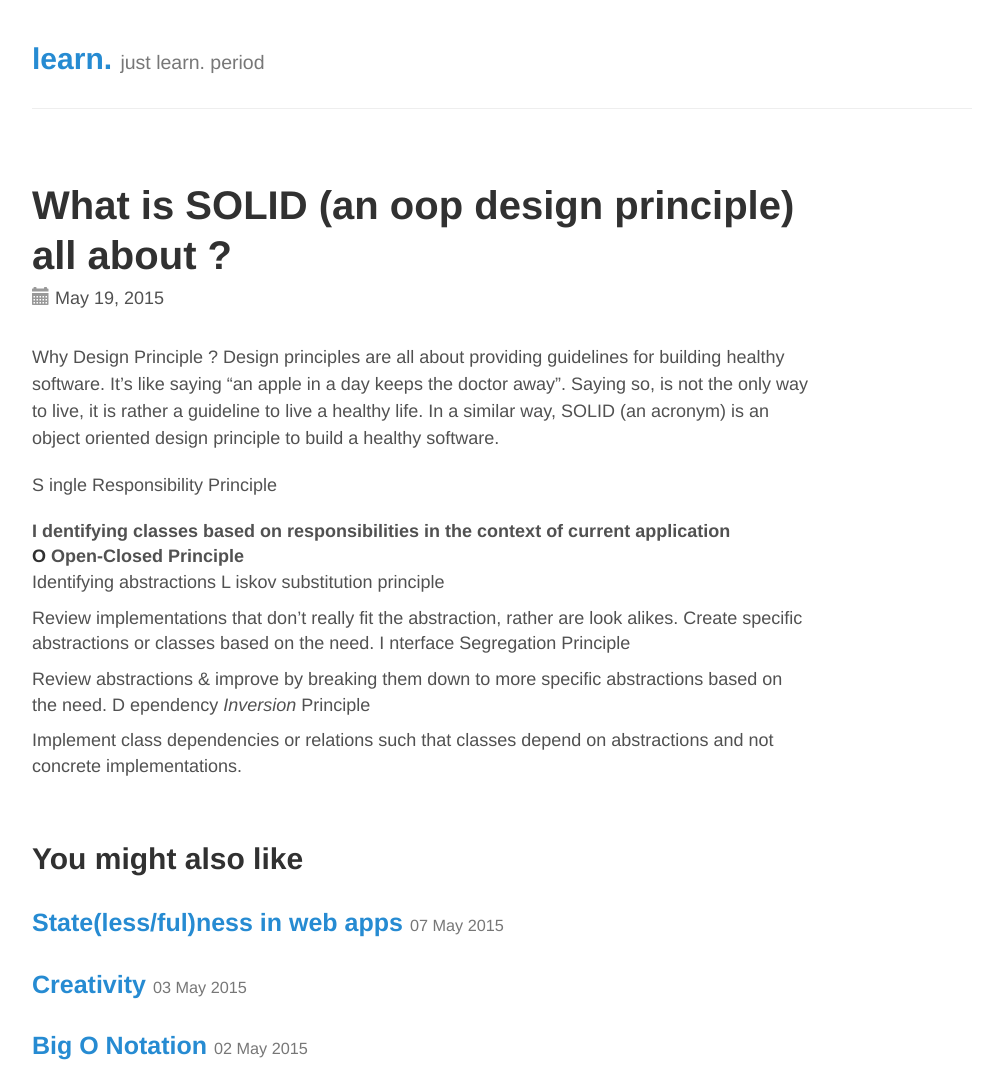
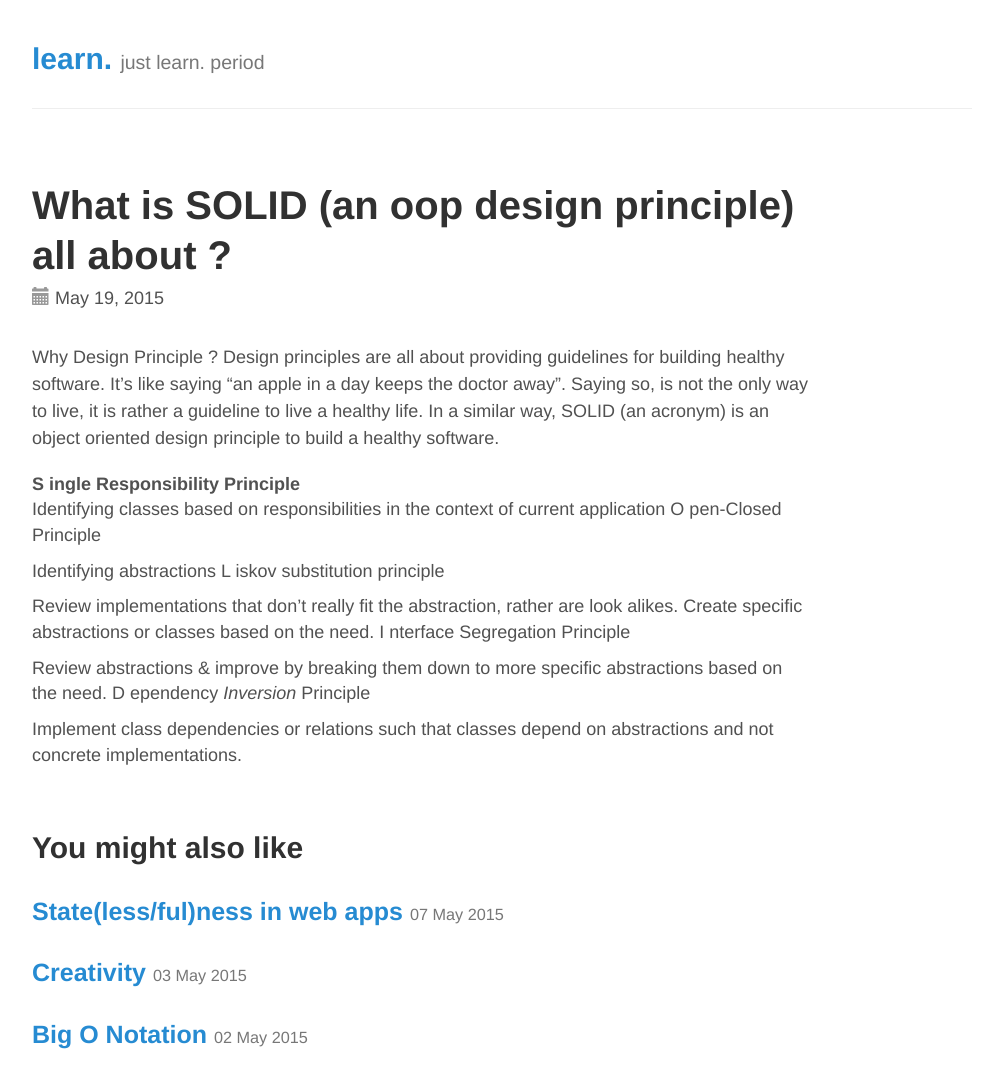
Before and after one commit to lakshma/lakshma.github.io, a Jekyll site: the page built from _posts/2015-05-19-solid-design-principle.md, in a window 1280 px wide. Shown: the whole page, without its empty margins (138-1141 px from the left). Built offline with Jekyll 4.4.1, drawn with Linux system fonts in a browser that asks for light colours; Markdown is read by kramdown in place of the engine named in the settings.

Commit message:
no message

```diff
--- a/_posts/2015-05-19-solid-design-principle.md
+++ b/_posts/2015-05-19-solid-design-principle.md
@@ -8,9 +8,8 @@ Saying so, is not the only way to live, it is rather a guideline to live a healt
 software.
 
 S ingle Responsibility Principle
-
-I dentifying classes based on responsibilities in the context of current application
-**O** Open-Closed Principle
+:	Identifying classes based on responsibilities in the context of current application
+O pen-Closed Principle
 :	Identifying abstractions
 L iskov substitution principle
 :	Review implementations that don't really fit the abstraction, rather are look alikes. Create specific abstractions or classes based on the need.
```
